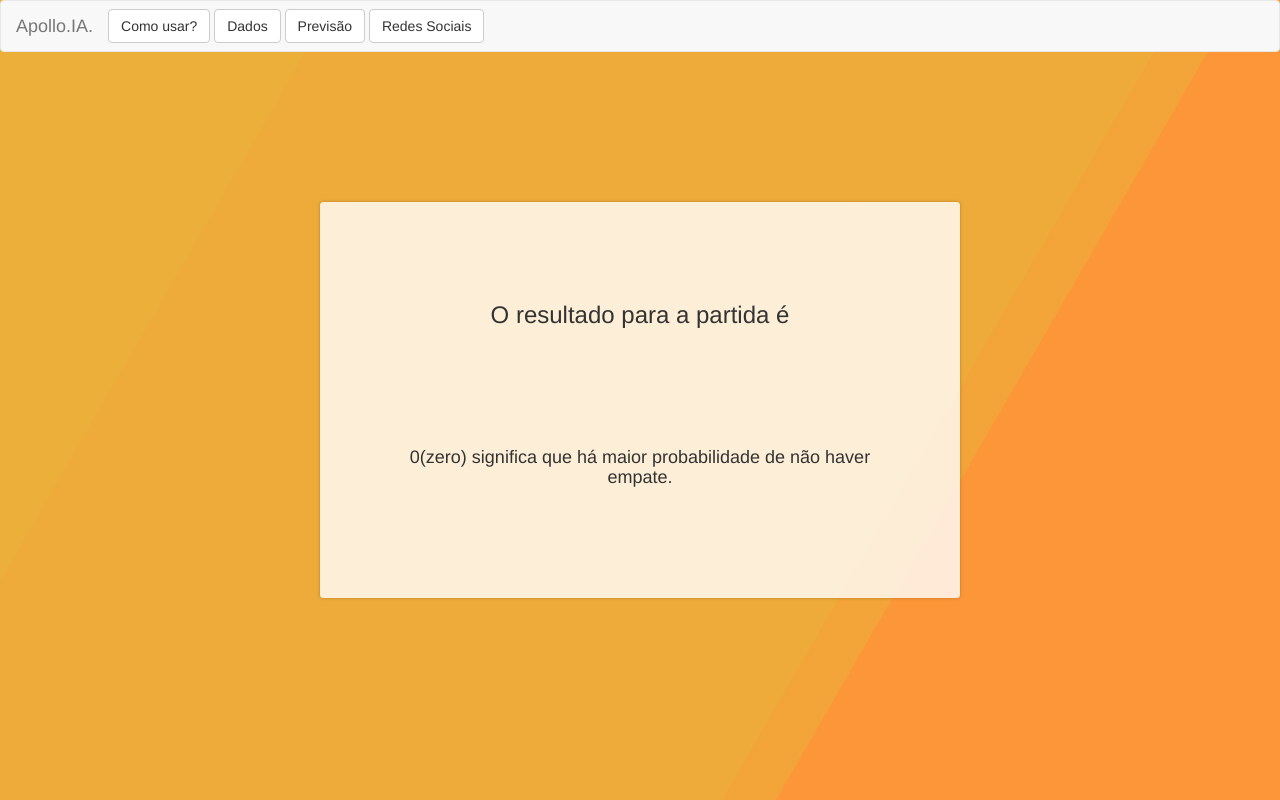
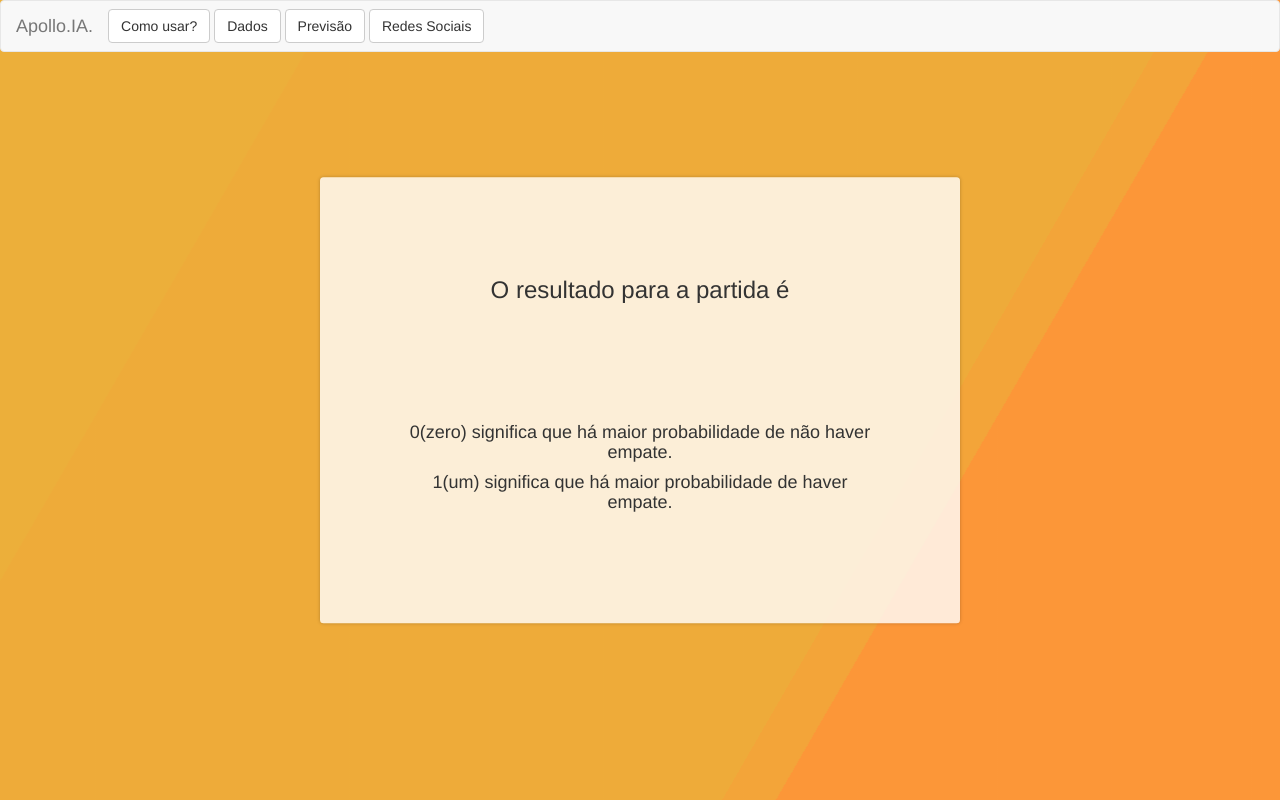
Before and after one commit to lucasalmeidabel01/ML-IA-Apollo-Mk-1, a Flask app: template templates/prediction.html in a window 1280 px wide. Run offline with Flask 2, Linux system fonts and the light colour scheme; the template is opened without the code that fills it, so the values that code supplies are empty; parts of the project's set-up code (start-up, migrations or seed data) failed here and were passed over; some libraries are stand-ins or nearby versions; some web fonts are replaced.

Commit message:
Update prediction.html

```diff
--- a/templates/prediction.html
+++ b/templates/prediction.html
@@ -63,6 +63,7 @@
 <br>
 <br>
 		<h4>0(zero) significa que há maior probabilidade de não haver empate.</h4>
+		<h4>1(um) significa que há maior probabilidade de haver empate.</h4>
 <br>
 </body>
 </html>
```
